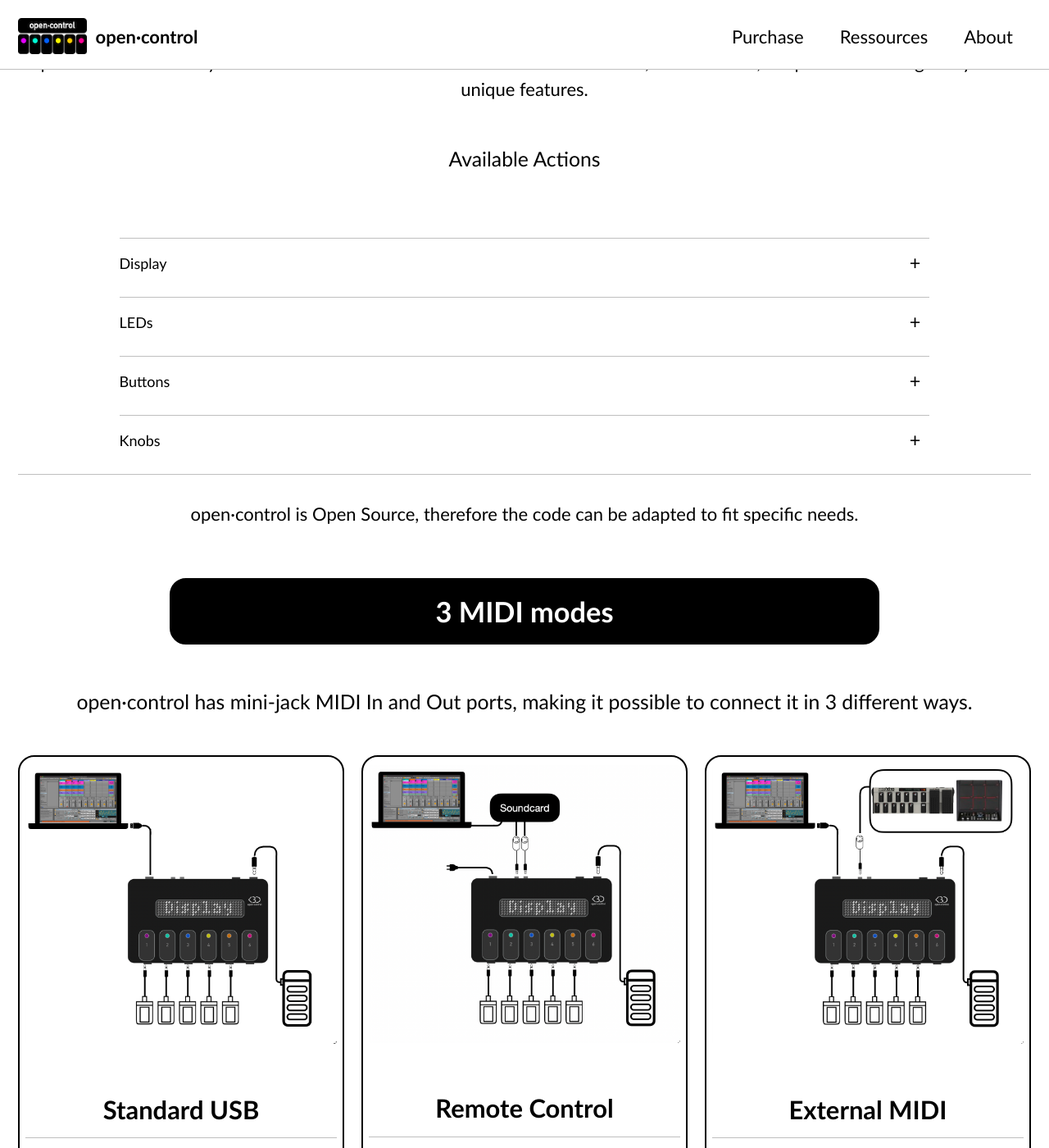
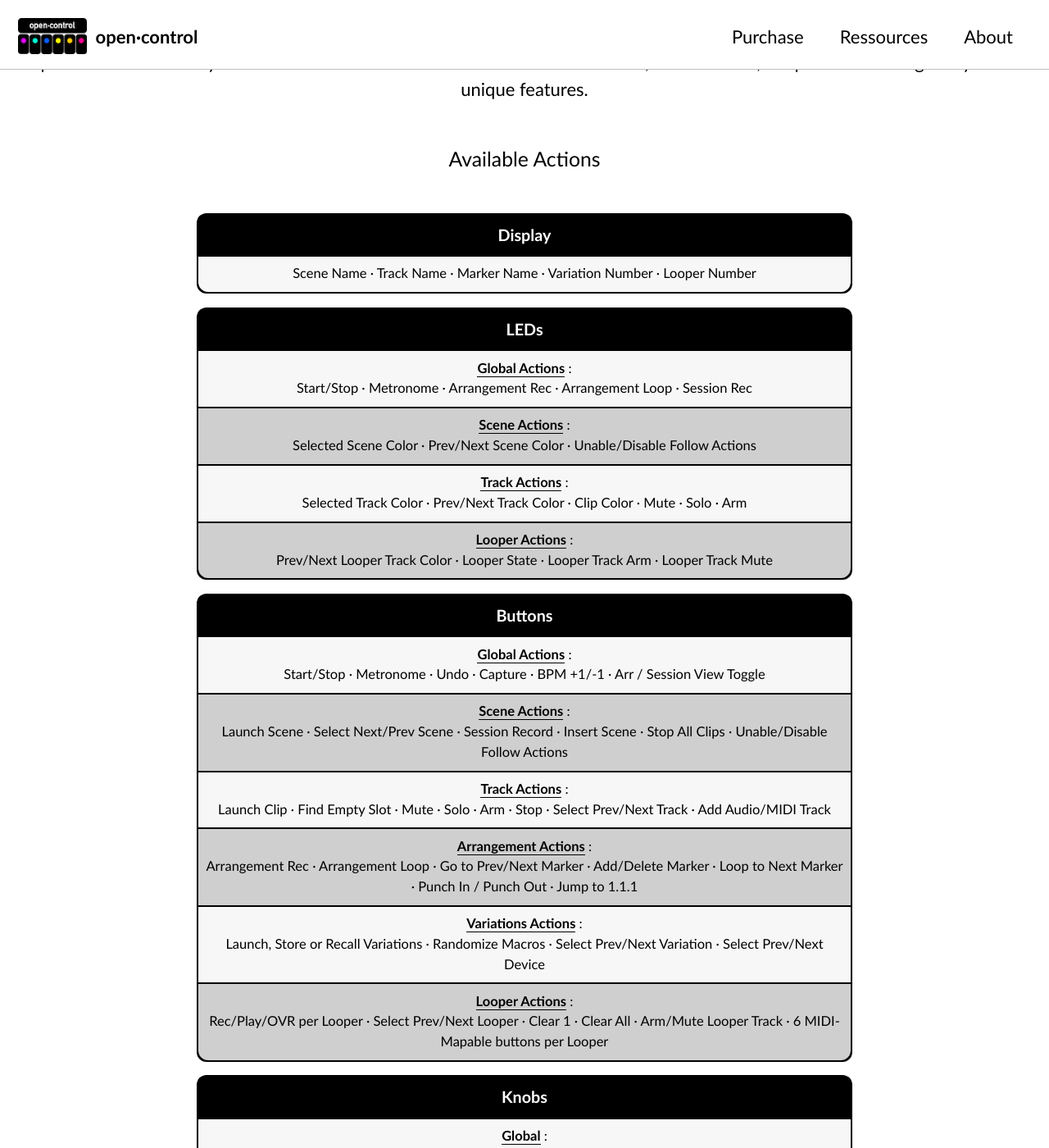
Before and after one commit to KBLiveSolutions/open.control, a Jekyll site: the page built from index.html, in a window 1280 px wide and 1400 px high, scrolled down 3827 px. Shown: the whole window at 82% size. Built offline with Jekyll 4.4.1, drawn with Linux system fonts in a browser that asks for light colours; cached includes are drawn as plain includes; the list of posts is cut into pages by our own code; some of the changed text lies outside the part shown.

Commit message:
changed actions table

```diff
--- a/_sass/minimal-mistakes/_tables.scss
+++ b/_sass/minimal-mistakes/_tables.scss
@@ -37,3 +37,60 @@
 th {
   vertical-align: middle;
 }
+
+table.action_table {
+  color: white;
+text-align: center;
+border-collapse:  separate;
+background: rgb(0, 0, 0);
+border: 1px none rgb(0, 0, 0);
+  border-radius: 12px;
+// height: 18px;
+width: 800px;
+/* padding-left: 5px;
+padding-right: 5px; */
+margin-left: auto;
+margin-right: auto;
+}
+
+table.action_table td{
+  color: rgb(0, 0, 0);
+text-align: center;
+border-collapse:  separate;
+background: rgb(207, 207, 207);
+border: 1px none rgb(0, 0, 0);
+height: 18px;
+width: 800px;
+// border-radius: 12px;
+/* padding-left: 5px;
+padding-right: 5px; */
+padding-bottom: 10px;
+}
+
+table.action_table td.light{
+  color: rgb(0, 0, 0);
+text-align: center;
+border-collapse:  separate;
+background: rgb(247, 247, 247);
+border: 1px none rgb(0, 0, 0);
+height: 18px;
+width: 800px;
+// border-radius: 12px;
+/* padding-left: 5px;
+padding-right: 5px; */
+padding-bottom: 10px;
+}
+
+table.action_table th{
+  font-size: larger;
+  color: white;
+text-align: center;
+border-collapse:  separate;
+background: rgb(0, 0, 0);
+border: 1px none rgb(0, 0, 0);
+height: 24px;
+width: 100%;
+/* padding-left: 5px;
+padding-right: 5px; */
+padding-bottom: 10px;
+}
--- a/index.html
+++ b/index.html
@@ -151,15 +151,100 @@
   Available Actions
 </h3>
 <br>
+
+
+<table class="action_table">
+  <thead>
+      <tr>
+          <th colspan="1">Display</th>
+      </tr>
+  </thead>
+  <tbody>
+  <tr>
+      <td class="light" style="border-bottom-right-radius: 12px; border-bottom-left-radius: 12px;">Scene Name · Track Name · Marker Name · Variation Number · Looper Number</td>
+  </tr>
+
+</tbody>
+</table>
+
+<table class="action_table">
+  <thead>
+      <tr>
+          <th colspan="2">LEDs</th>
+      </tr>
+  </thead>
+  <tbody>
+  <tr>
+      <td class="light"><b><u>Global Actions</u></b> : <br> Start/Stop · Metronome · Arrangement Rec · Arrangement Loop · Session Rec</td>
+  </tr>
+  <tr>
+      <td><b><u>Scene Actions</u></b> : <br> Selected Scene Color · Prev/Next Scene Color · Unable/Disable Follow Actions</td>
+  </tr>
+  <tr>
+      <td class="light"><b><u>Track Actions</u></b> : <br> Selected Track Color · Prev/Next Track Color · Clip Color · Mute · Solo · Arm </td>
+  </tr>
+  <tr>
+    <td style="border-bottom-right-radius: 12px; border-bottom-left-radius: 12px;"><b><u>Looper Actions</u></b> : <br> Prev/Next Looper Track Color · Looper State · Looper Track Arm · Looper Track Mute</td>
+  </tr>
+</tbody>
+</table>
+
+<table class="action_table">
+  <thead>
+      <tr>
+          <th colspan="2">Buttons</th>
+      </tr>
+  </thead>
+  <tbody>
+  <tr>
+      <td class="light"><b><u>Global Actions</u></b> : <br> Start/Stop · Metronome · Undo · Capture · BPM +1/-1 · Arr / Session View Toggle</td>
+  </tr>
+  <tr>
+      <td><b><u>Scene Actions</u></b> : <br> Launch Scene · Select Next/Prev Scene · Session Record · Insert Scene · Stop All Clips · Unable/Disable Follow Actions</td>
+  </tr>
+  <tr>
+      <td class="light"><b><u>Track Actions</u></b> : <br> Launch Clip · Find Empty Slot · Mute · Solo · Arm · Stop · Select Prev/Next Track · Add Audio/MIDI Track</td>
+  </tr>
+  <tr>
+      <td><b><u>Arrangement Actions</u></b> : <br> Arrangement Rec · Arrangement Loop · Go to Prev/Next Marker · Add/Delete Marker · Loop to Next Marker · Punch In / Punch Out · Jump to 1.1.1</td>
+</tr>
+<tr>
+  <td class="light"><b><u>Variations Actions</u></b> : <br> Launch, Store or Recall Variations · Randomize Macros · Select Prev/Next Variation · Select Prev/Next Device
+  </tr>
+      <tr>
+        <td style="border-bottom-right-radius: 12px; border-bottom-left-radius: 12px;"> <b><u>Looper Actions</u></b> : <br> Rec/Play/OVR per Looper · Select Prev/Next Looper · Clear 1 · Clear All · Arm/Mute Looper Track · 6 MIDI-Mapable buttons per Looper</td>
+  </tr>
+</tbody>
+</table>
+<table class="action_table">
+  <thead>
+      <tr>
+          <th colspan="1">Knobs</th>
+      </tr>
+  </thead>
+  <tbody>
+  <tr>
+      <td class="light"><b><u>Global</u></b> : <br> Last Selected Parameter · Global Groove Amount</td>
+  </tr>
+  <tr>
+      <td style="border-bottom-right-radius: 12px; border-bottom-left-radius: 12px;"><b><u>Selected Track</u></b> : <br> Send A · Send B · Selected Device Parameters 1 & 2 · Device 1 Parameters 1 & 2 · Looper Device 1 Parameters 1 & 2</td>
+  </tr>
+
+</tbody>
+</table>
+<!--
 </html>
 {% include accordion.html %}
 
 
-<html>
+<html> -->
 
 
   <p align=center>
  open·control is Open Source, therefore the code can be adapted to fit specific needs.</p>
+
+ <p align=center>
+  You can find examples of setups in the <a href="./ressources">Ressources</a> section</p>
 <!-- <h3>
     Layout Examples
 </h3>
```
